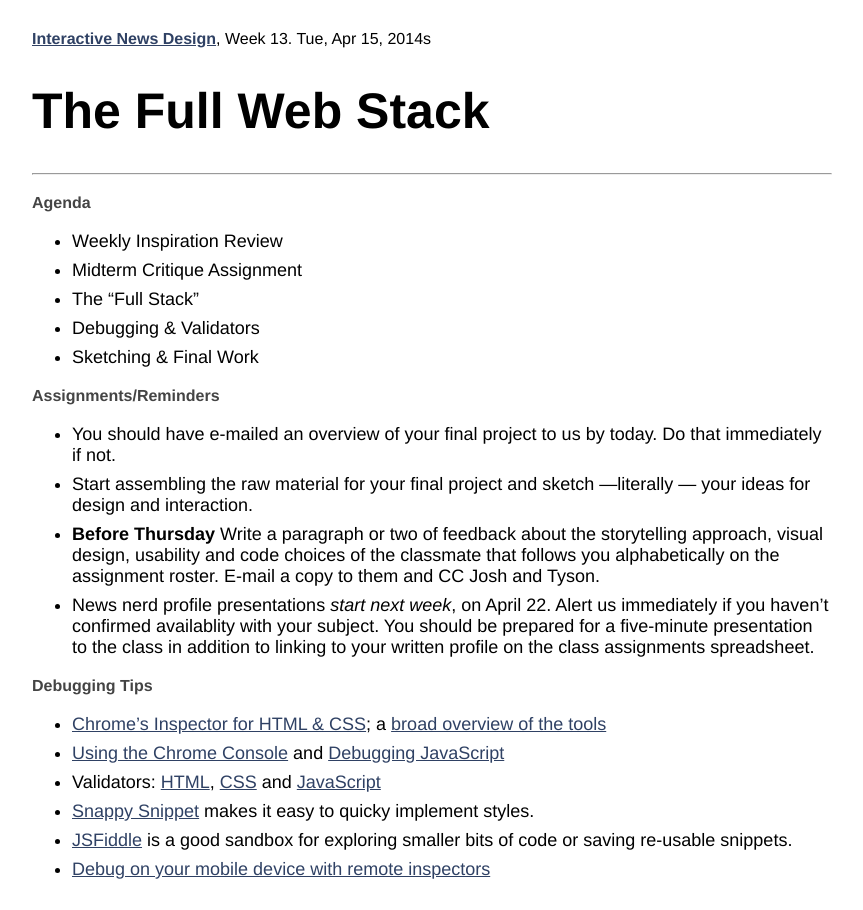
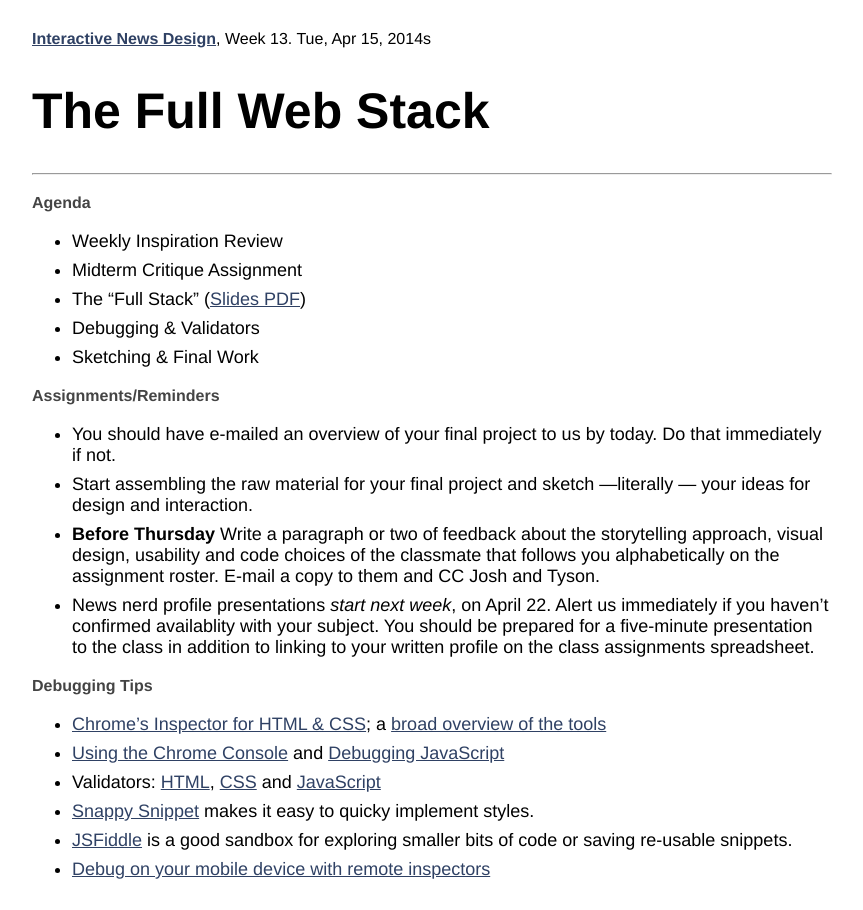
Before and after one commit to tysone/2014-columbia, a Jekyll site: the page built from _posts/2014-04-15-class-23.md, in a window 1280 px wide. Shown: the whole page, without its empty margins (248-1111 px from the left). Built offline with Jekyll 4.4.1, drawn with Linux system fonts in a browser that asks for light colours.

Commit message:
link to slides

```diff
--- a/_posts/2014-04-15-class-23.md
+++ b/_posts/2014-04-15-class-23.md
@@ -9,7 +9,7 @@ summary: Beyond HTML, CSS and JS
 
 * Weekly Inspiration Review
 * Midterm Critique Assignment
-* The "Full Stack"
+* The "Full Stack" ([Slides PDF](https://www.dropbox.com/s/p6hg4wcw27febdh/Full%20Stack%20Slides.pdf))
 * Debugging & Validators
 * Sketching & Final Work
 
```
